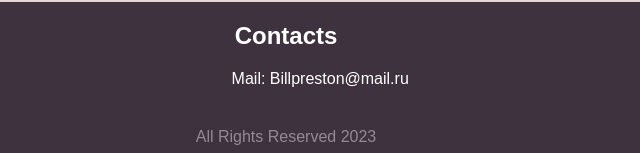
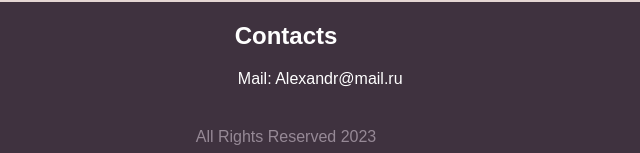
Before and after one commit to Alexandr300789/work, a plain HTML site: page index.html in a window 1280 px wide. Shown: the part 1473-1626 px from the top of the page, 354-994 px from the left. Drawn offline with Linux system fonts and the light colour scheme.

Commit message:
updated email

```diff
--- a/index.html
+++ b/index.html
@@ -205,7 +205,7 @@
                 <div class="contacts_block">
                     <ul class="cont_list">
                         <li>Phone:<a class="link" href="#" target="_blank">+7 (123) 456-78-99</a></li>
-                        <li>Mail: <a class="link" href="Billpreston@mail.ru" target="_blank">Billpreston@mail.ru</a>
+                        <li>Mail: <a class="link" href="Billpreston@mail.ru" target="_blank">Alexandr@mail.ru</a>
                         </li>
                         <li> <a class="link" href="https://youtu.be/1EORbL8N-R8" target="_blank">Ссылка на ютуб</a></li>
                     </ul>
```
